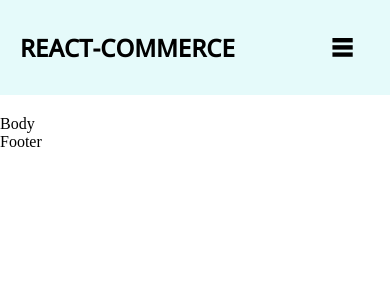
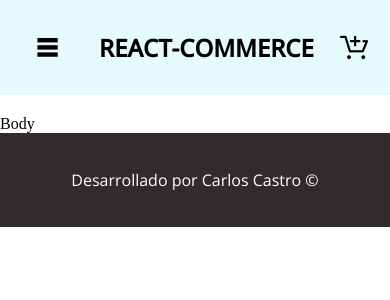
Before and after one commit to carlosed7641/react-commerce, a React (Create React App) app: page / in a window 390 px wide. Shown: the top 300 px of the page. Built offline with nearby package versions, Linux system fonts and the light colour scheme.

Commit message:
Icono carrito, menú móvil y footer

```diff
--- a/src/components/Footer.jsx
+++ b/src/components/Footer.jsx
@@ -1,7 +1,11 @@
+import '../styles/Footer.css'
+
 const Footer = () => {
     return (
         <div>
-            Footer
+            <footer>
+                <p>Desarrollado por Carlos Castro &copy;</p>
+            </footer>
         </div>
     );
 }
--- a/src/components/Header.jsx
+++ b/src/components/Header.jsx
@@ -1,12 +1,21 @@
+import { useState } from "react";
 import "../styles/Header.css";
-import Menu from "../assets/mobile-menu.png";
+import MobileMenu from '../components/MobileMenu';
+import Menu from "../assets/icons/mobile-menu.png";
+import Cart from "../assets/icons/add-to-cart.png";
 
 const Header = () => {
+
+    const [ toggleMobile, setToggleMobile ] = useState(false);
+
     return (
         <nav className="navBar">
+            <div className="Menu" onClick={() => setToggleMobile(!toggleMobile)}>
+                <img src={Menu} alt="Menu Mobile" />
+            </div>
             <div className="Left-Side">
                 <a href="#" className="enlaceTitulo">
-                 <h1 className="Logo">React-Commerce</h1>
+                    <h1 className="Logo">React-Commerce</h1>
                 </a>
                <div className="enlaces">
                    <a href="">Inicio</a>
@@ -16,10 +25,9 @@ const Header = () => {
             </div>
             <div className="Rigth-Side">
                 <input type="text" placeholder="Buscar producto" />
+                <img src={Cart} alt="" />
             </div>
-            <div className="Menu">
-                <img src={Menu} alt="Menu Mobile" />
-            </div>
+			{toggleMobile && <MobileMenu/>}
         </nav>
     );
 }
--- /dev/null
+++ b/src/components/MobileMenu.jsx
@@ -0,0 +1,29 @@
+import'../styles/MobileMenu.css';
+
+const MobileMenu = () => {
+    return (
+        <div className='mobile-menu'>
+             <ul>
+                <li>
+                   <p>CATEGORIAS</p>
+                </li>
+                <li>
+                    <a href="#">Inicio</a>
+                </li>
+                <li>
+                    <a href="#">Nosotros</a>
+                </li>
+                <li>
+                    <a href="#">Productos</a>
+                </li>
+            </ul>
+
+            <ul>
+                <p>PRODUCTO QUE DESEA BUSCAR</p>
+                <input type="text" placeholder="Buscar producto" />
+            </ul>
+        </div>
+    );
+}
+
+export default MobileMenu;
--- /dev/null
+++ b/src/styles/Footer.css
@@ -0,0 +1,10 @@
+
+footer {
+    background-color: rgb(48, 44, 44);
+    padding: 20px;
+}
+
+footer p {
+    color: white;
+    text-align: center;
+}
--- a/src/styles/Header.css
+++ b/src/styles/Header.css
@@ -26,8 +26,7 @@ a {
 
 .enlaceTitulo {
     display: flex;
-    flex-direction: column;
-    justify-content: center;
+    align-items: center;
 }
 
 .Logo {
@@ -40,12 +39,23 @@ a {
     gap: 10px;
 }
 
+.Rigth-Side {
+    display: flex;
+    gap: 10px;
+    align-items: center;
+}
+
 .Rigth-Side input {
     padding: 7px;
     border: none;
     font-family: 'Open Sans', sans-serif;
     width: 200px;
 }
+
+.Rigth-Side img {
+    width: 32px;
+    cursor: pointer;
+ }
 
 .Menu {
     display: none;
@@ -55,16 +65,15 @@ a {
     width: 55px;
 }
 
-@media (max-width: 700px) {
-    .enlaces, .Rigth-Side {
+
+@media (max-width: 750px) {
+    .enlaces, .Rigth-Side input {
         display: none;
     }
 
     .Menu {
-        display: flex;
-        flex-direction: column;
-        justify-content: center;
-        cursor: pointer;
+       display: flex;
+       cursor: pointer;
     }
 
 }
--- /dev/null
+++ b/src/styles/MobileMenu.css
@@ -0,0 +1,56 @@
+@import url('https://fonts.googleapis.com/css2?family=Open+Sans:wght@300;400;500&display=swap');
+
+p {
+    font-family: 'Open Sans', sans-serif;
+}
+
+.mobile-menu {
+    padding: 25px;
+	position: fixed;
+	top: 85px;
+	right: 0;
+	bottom: 0;
+	left: 0;
+	border-top:  1px solid gray;
+	background-color: #ffffff;
+	animation: swipeDown 0.26s ease;
+}
+.mobile-menu a {
+    text-decoration: none;
+    color: black;
+    font-weight: bold;
+}
+.mobile-menu ul {
+    padding: 0;
+    margin-top: 24px;
+    list-style: none;
+}
+.mobile-menu ul:nth-child(1) {
+    border-bottom: 1px solid gray;
+}
+.mobile-menu ul li {
+    margin-bottom: 24px;
+}
+
+ul input {
+    padding: 7px;
+    border: 1px solid gray;
+    border-radius: 5%;
+    font-family: 'Open Sans', sans-serif;
+    width: 200px;
+}
+
+@keyframes swipeDown {
+	0% {
+	  height: 0;
+	}
+	100% {
+	  height: 100%;
+	}
+}
+
+@media (min-width: 750px) {
+ .mobile-menu {
+	 display: none;
+ }
+}
```
Also changed, not shown: src/assets/icons/add-to-cart.png (added), src/assets/icons/mobile-menu.png (renamed from src/assets/mobile-menu.png).
